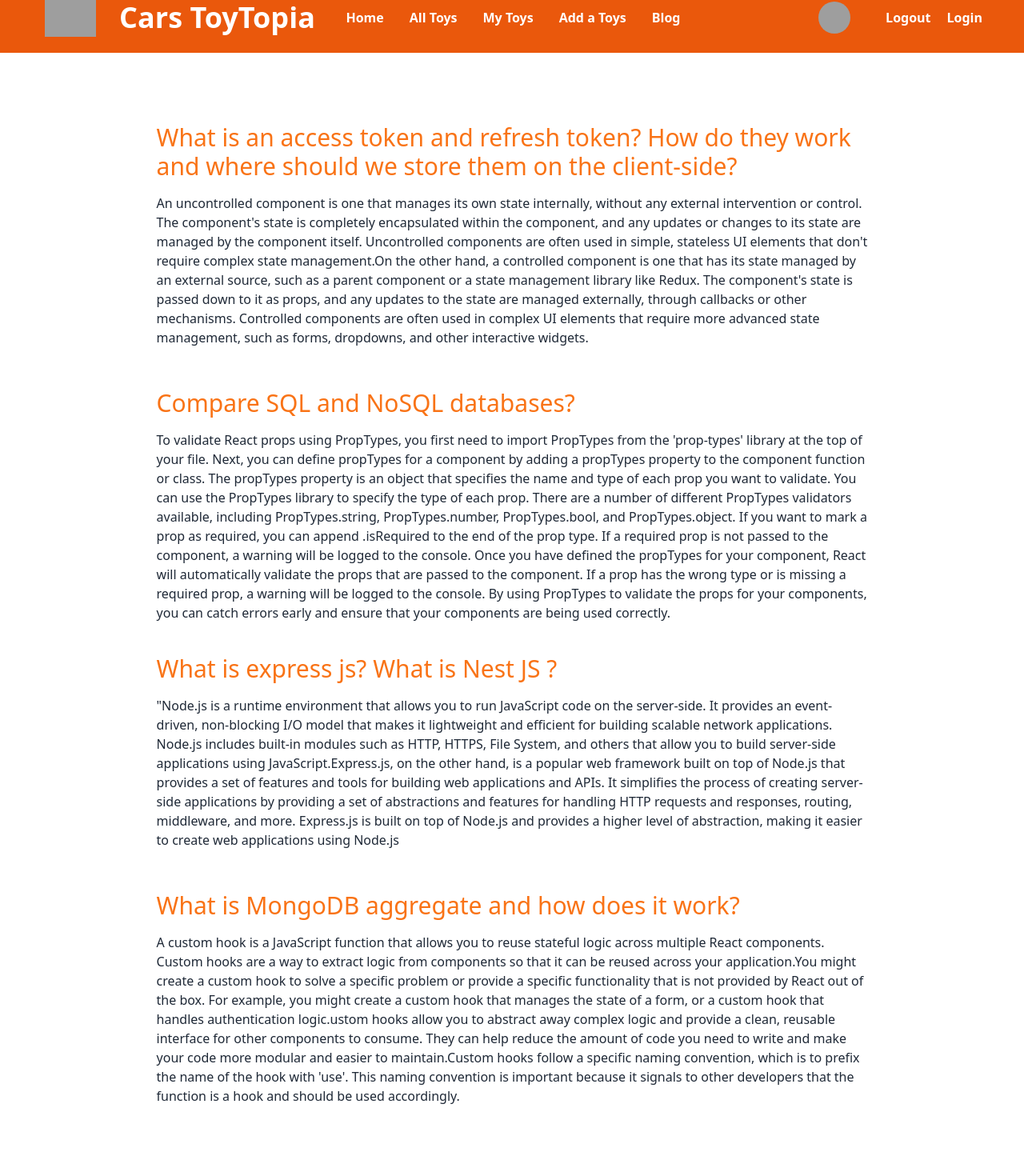
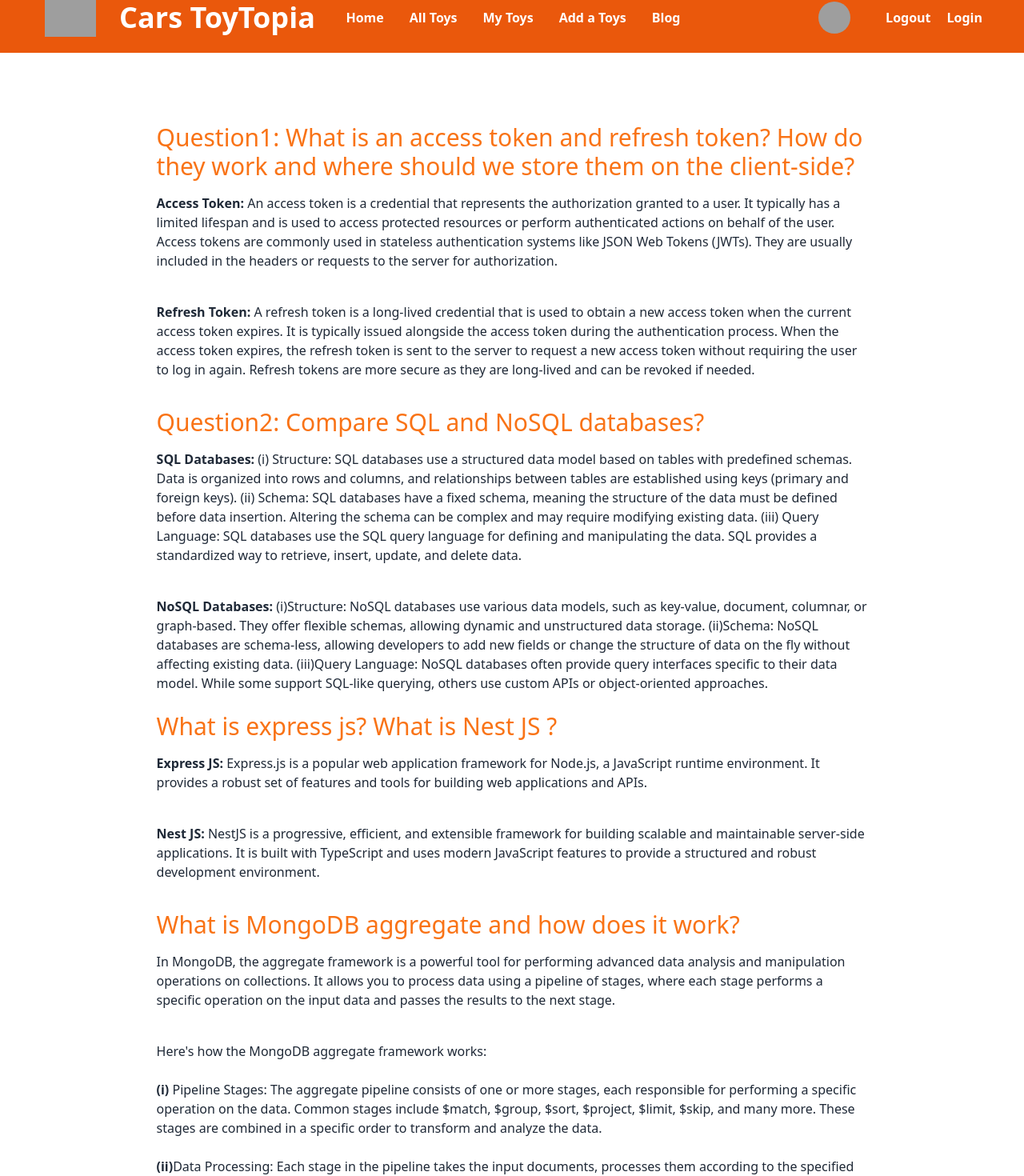
Before and after one commit to masum2000/cars-toytopia-client, a React (Vite) app: page /blog in a window 1280 px wide. Shown: the part 22-1492 px from the top of the page at 80% size. Built offline with nearby package versions, Linux system fonts and the light colour scheme; grey boxes are pictures that could not be loaded.

Commit message:
blog page added

```diff
--- a/src/pages/Blog/Blog.jsx
+++ b/src/pages/Blog/Blog.jsx
@@ -8,23 +8,36 @@ const Blog = () => {
                 <div>
                     <div className='md:w-10/12 mx-auto md:my-16'>
                         <div className='md:py-6'>
-                            <h1 className='text-orange-500 text-3xl'>
-                            What is an access token and refresh token? How do they work and where should we store them on the client-side?</h1>
-                            <p className='md:py-4'>An uncontrolled component is one that manages its own state internally, without any external intervention or control. The component's state is completely encapsulated within the component, and any updates or changes to its state are managed by the component itself. Uncontrolled components are often used in simple, stateless UI elements that don't require complex state management.On the other hand, a controlled component is one that has its state managed by an external source, such as a parent component or a state management library like Redux. The component's state is passed down to it as props, and any updates to the state are managed externally, through callbacks or other mechanisms. Controlled components are often used in complex UI elements that require more advanced state management, such as forms, dropdowns, and other interactive widgets.</p>
+                            <h1 className='text-orange-500 text-3xl'>Question1:  What is an access token and refresh token? How do they work and where should we store them on the client-side?</h1>
+                            <p className='md:py-4'><span className='font-bold'>Access Token: </span> An access token is a credential that represents the authorization granted to a user. It typically has a limited lifespan and is used to access protected resources or perform authenticated actions on behalf of the user. Access tokens are commonly used in stateless authentication systems like JSON Web Tokens (JWTs). They are usually included in the headers or requests to the server for authorization.</p><br />
+                            <p><span className='font-bold'>Refresh Token: </span> A refresh token is a long-lived credential that is used to obtain a new access token when the current access token expires. It is typically issued alongside the access token during the authentication process. When the access token expires, the refresh token is sent to the server to request a new access token without requiring the user to log in again. Refresh tokens are more secure as they are long-lived and can be revoked if needed.</p>
                         </div>
                         <div className='md:py-3'>
-                            <h1 className='text-orange-500 text-3xl'>
-
-                            Compare SQL and NoSQL databases?</h1>
-                            <p className='md:py-4'>To validate React props using PropTypes, you first need to import PropTypes from the 'prop-types' library at the top of your file. Next, you can define propTypes for a component by adding a propTypes property to the component function or class. The propTypes property is an object that specifies the name and type of each prop you want to validate. You can use the PropTypes library to specify the type of each prop. There are a number of different PropTypes validators available, including PropTypes.string, PropTypes.number, PropTypes.bool, and PropTypes.object. If you want to mark a prop as required, you can append .isRequired to the end of the prop type. If a required prop is not passed to the component, a warning will be logged to the console. Once you have defined the propTypes for your component, React will automatically validate the props that are passed to the component. If a prop has the wrong type or is missing a required prop, a warning will be logged to the console. By using PropTypes to validate the props for your components, you can catch errors early and ensure that your components are being used correctly.</p>
+                            <h1 className='text-orange-500 text-3xl'>Question2: Compare SQL and NoSQL databases?</h1>
+                            <p className='md:py-4'><span className='font-bold'>SQL Databases: </span>
+                                (i) Structure: SQL databases use a structured data model based on tables with predefined schemas. Data is organized into rows and columns, and relationships between tables are established using keys (primary and foreign keys).
+                                (ii) Schema: SQL databases have a fixed schema, meaning the structure of the data must be defined before data insertion. Altering the schema can be complex and may require modifying existing data.
+                                (iii) Query Language: SQL databases use the SQL query language for defining and manipulating the data. SQL provides a standardized way to retrieve, insert, update, and delete data.</p><br />
+                            <p>
+                                <span className='font-bold'>NoSQL Databases: </span>
+                                (i)Structure: NoSQL databases use various data models, such as key-value, document, columnar, or graph-based. They offer flexible schemas, allowing dynamic and unstructured data storage.
+                                (ii)Schema: NoSQL databases are schema-less, allowing developers to add new fields or change the structure of data on the fly without affecting existing data.
+                                (iii)Query Language: NoSQL databases often provide query interfaces specific to their data model. While some support SQL-like querying, others use custom APIs or object-oriented approaches.
+                            </p>
                         </div>
                         <div className='md:py-3'>
                             <h1 className='text-orange-500 text-3xl'>What is express js? What is Nest JS ?</h1>
-                            <p className='md:py-4'>"Node.js is a runtime environment that allows you to run JavaScript code on the server-side. It provides an event-driven, non-blocking I/O model that makes it lightweight and efficient for building scalable network applications. Node.js includes built-in modules such as HTTP, HTTPS, File System, and others that allow you to build server-side applications using JavaScript.Express.js, on the other hand, is a popular web framework built on top of Node.js that provides a set of features and tools for building web applications and APIs. It simplifies the process of creating server-side applications by providing a set of abstractions and features for handling HTTP requests and responses, routing, middleware, and more. Express.js is built on top of Node.js and provides a higher level of abstraction, making it easier to create web applications using Node.js</p>
+                            <p className='md:py-4'><span className='font-bold'>Express JS: </span>Express.js is a popular web application framework for Node.js, a JavaScript runtime environment. It provides a robust set of features and tools for building web applications and APIs. </p><br></br>
+                            <p><span className='font-bold'>Nest JS: </span> NestJS is a progressive, efficient, and extensible framework for building scalable and maintainable server-side applications. It is built with TypeScript and uses modern JavaScript features to provide a structured and robust development environment.</p>
                         </div>
                         <div className='md:py-6'>
                             <h1 className='text-orange-500 text-3xl'>What is MongoDB aggregate and how does it work?</h1>
-                            <p className='md:py-4'>A custom hook is a JavaScript function that allows you to reuse stateful logic across multiple React components. Custom hooks are a way to extract logic from components so that it can be reused across your application.You might create a custom hook to solve a specific problem or provide a specific functionality that is not provided by React out of the box. For example, you might create a custom hook that manages the state of a form, or a custom hook that handles authentication logic.ustom hooks allow you to abstract away complex logic and provide a clean, reusable interface for other components to consume. They can help reduce the amount of code you need to write and make your code more modular and easier to maintain.Custom hooks follow a specific naming convention, which is to prefix the name of the hook with 'use'. This naming convention is important because it signals to other developers that the function is a hook and should be used accordingly.</p>
+                            <p className='md:py-4'>In MongoDB, the aggregate framework is a powerful tool for performing advanced data analysis and manipulation operations on collections. It allows you to process data using a pipeline of stages, where each stage performs a specific operation on the input data and passes the results to the next stage.</p><br />
+                            <p>Here's how the MongoDB aggregate framework works:</p><br />
+                            <p><span className='font-bold'>(i) </span>Pipeline Stages: The aggregate pipeline consists of one or more stages, each responsible for performing a specific operation on the data. Common stages include $match, $group, $sort, $project, $limit, $skip, and many more. These stages are combined in a specific order to transform and analyze the data.
+                            </p><br/>
+                            <p><span className='font-bold'>(ii)</span>Data Processing: Each stage in the pipeline takes the input documents, processes them according to the specified operation, and produces output documents. The output of one stage becomes the input for the next stage, creating a chain of data transformations.
+                            </p>
                         </div>
                     </div>
 
@@ -32,7 +45,7 @@ const Blog = () => {
 
 
 
-        </div>
+            </div>
         </div>
     );
 };
```
